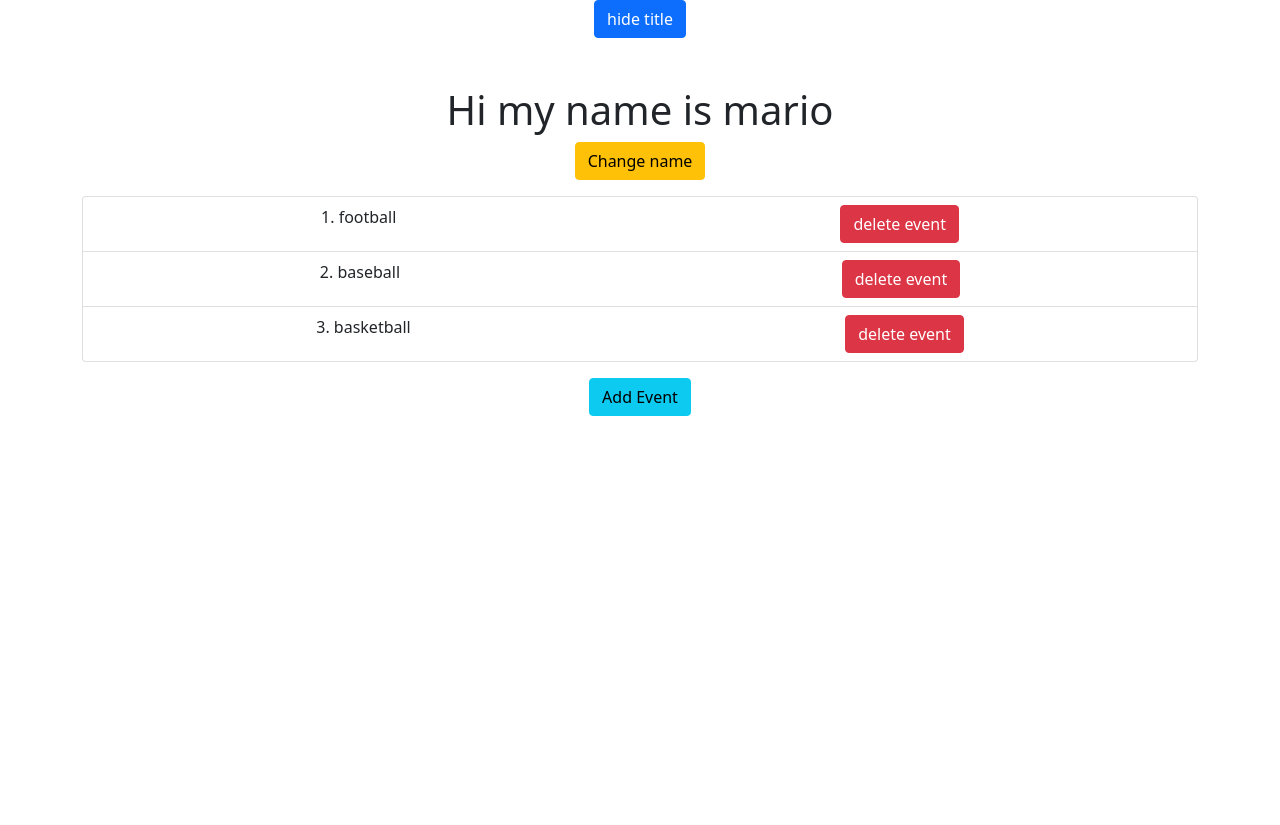
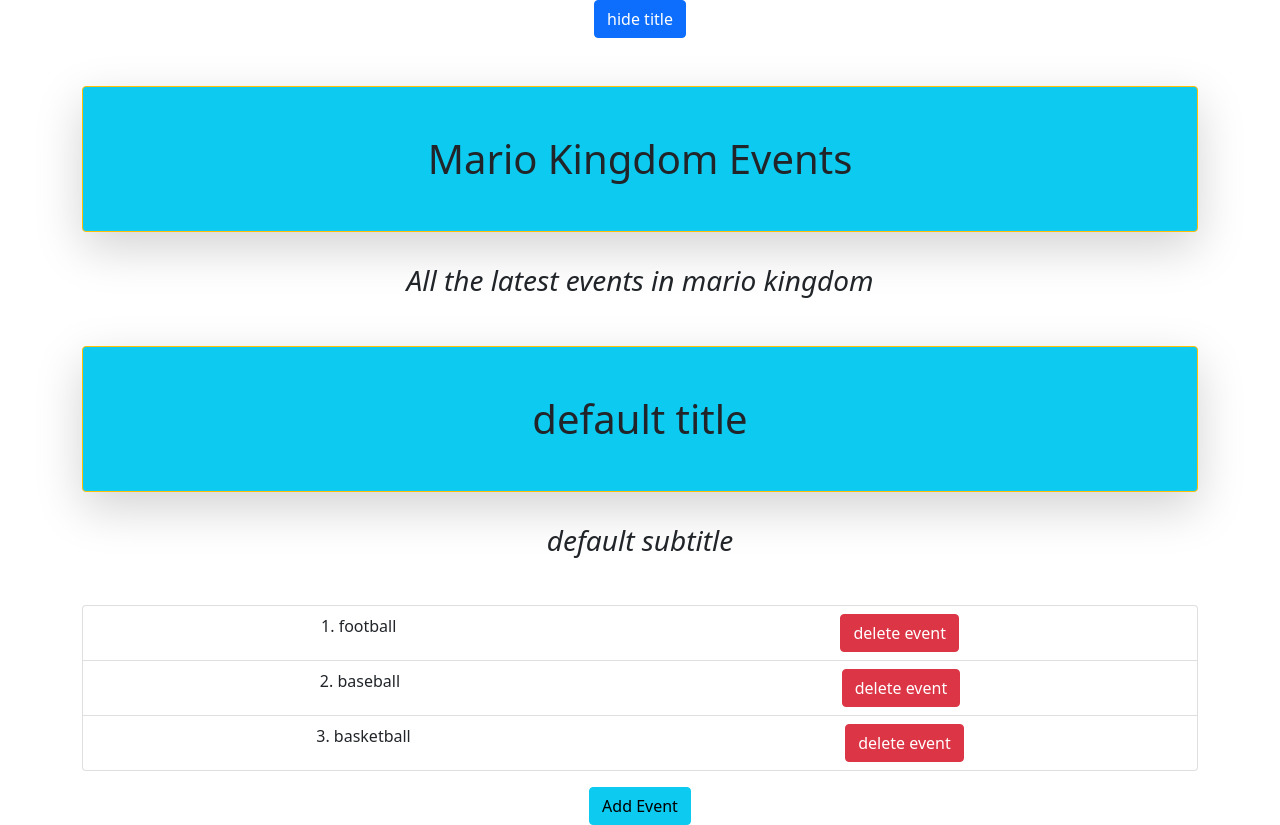
Before and after one commit to musafir928/react-refresh, a React (Create React App) app: page / in a window 1280 px wide. Before the commit the page ends 800 px from the top, so only its background shows below. Built offline with nearby package versions, Linux system fonts and the light colour scheme.

Commit message:
add property type check

```diff
--- a/package.json
+++ b/package.json
@@ -7,6 +7,7 @@
     "@testing-library/react": "^12.1.4",
     "@testing-library/user-event": "^13.5.0",
     "bootstrap": "^5.1.3",
+    "prop-types": "^15.8.1",
     "react": "^17.0.2",
     "react-dom": "^17.0.2",
     "react-scripts": "5.0.0",
--- a/src/App.js
+++ b/src/App.js
@@ -1,8 +1,8 @@
 import { useState } from 'react';
 import './App.scss';
+import Title from './components/Title';
 
 function App() {
-  const [name, setName] = useState("mario")
   const [showTitle, setShowTitle] = useState(true)
   const [events, setEvents] = useState([
 	  {title: "football",id:1},
@@ -10,7 +10,6 @@ function App() {
 	  {title: "basketball",id:3}
   ])
 
-  const handleClick = () => setName("luigi")
   const addEvent = () => setEvents(p=> [ ...p,{id: p.length+1,title: "new event"}])
   const handleDelete = (i) => setEvents(p=>p.filter(e=>e.id!==i))
   const toggleTitle = () => setShowTitle(p=> !p)
@@ -19,19 +18,19 @@ function App() {
 	   <button className="btn btn-primary mb-5" onClick={toggleTitle}>{showTitle ? "hide title" : "show title"}</button>
 	   {
 		   showTitle && <>
-					<h1>Hi my name is {name}</h1>
-					<button className="btn btn-warning mb-3" onClick={handleClick}>Change name</button>
+					<Title
+					title="Mario Kingdom Events"
+					subtitle="All the latest events in mario kingdom"
+					/>
+					<Title />
 				</>
 	   }
 	  <ul className='list-group'>
 		  {events.map(({title, id},i)=>(
-			  <>
 				<li className='list-group-item d-flex justify-content-around' key={i+1}>
 					{i+1}. {title}
 					<button className="btn btn-danger" onClick={()=>handleDelete(id)}>delete event</button>
 				</li>
-
-			  </>
 		  ))}
 	  </ul>
 	  <button className="btn btn-info mt-3" onClick={addEvent}>Add Event</button>
--- /dev/null
+++ b/src/components/Title.js
@@ -0,0 +1,25 @@
+import PropTypes from 'prop-types';
+
+const Title = ({title, subtitle}) => {
+  return (
+    <div>
+        <h1
+            className="title p-5 bg-info rounded shadow-lg border border-warning"
+        >{title}</h1>
+        <br />
+        <h3 className="fst-italic black-quote mb-5">{subtitle}</h3>
+    </div>
+  )
+}
+
+Title.defaultProps = {
+    title: "default title",
+    subtitle: "default subtitle"
+}
+
+Title.propTypes = {
+    title: PropTypes.string.isRequired,
+    subtitle: PropTypes.string.isRequired
+}
+
+export default Title
```
